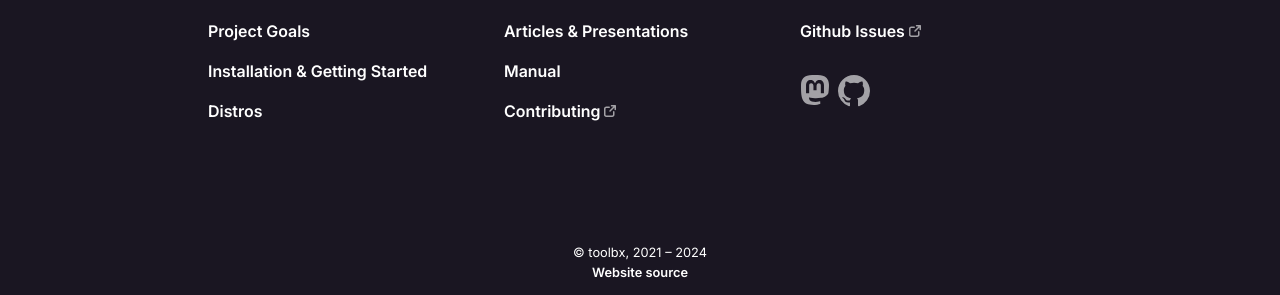
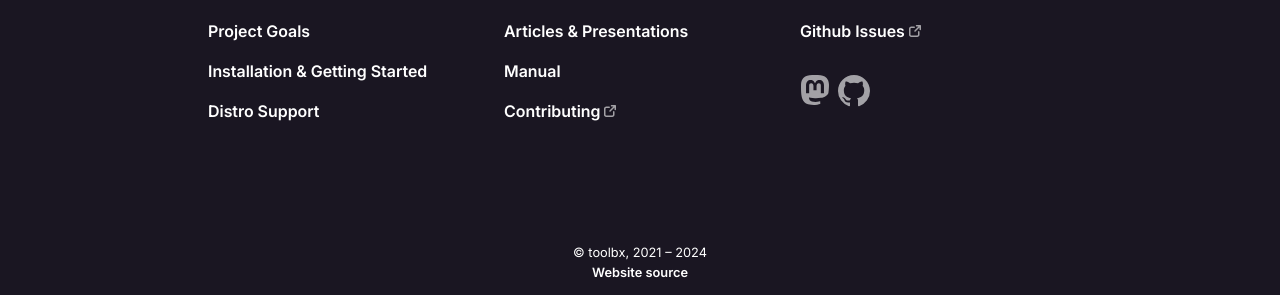
Before and after one commit to containers/containertoolbx.org, a Jekyll site: the page built from index.md, in a window 1280 px wide. Shown: the part 1613-1908 px from the top of the page. Built offline with Jekyll 4.4.1, drawn with Linux system fonts in a browser that asks for light colours.

Commit message:
Tweak the text in the footer linking to distros.md for consistency

```diff
--- a/_data/links.yml
+++ b/_data/links.yml
@@ -4,7 +4,7 @@
   url: '/goals'
 - lnk: 'Installation & Getting Started'
   url: '/install'
-- lnk: 'Distros'
+- lnk: 'Distro Support'
   url: '/distros'
 - lnk: 'Common Use Cases'
   url: '/use'
```
